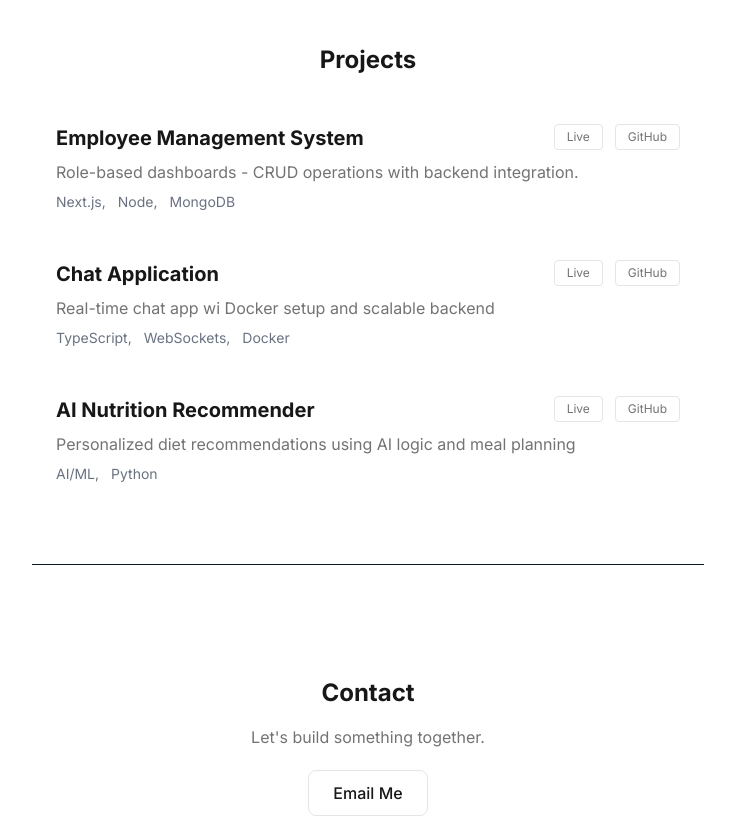
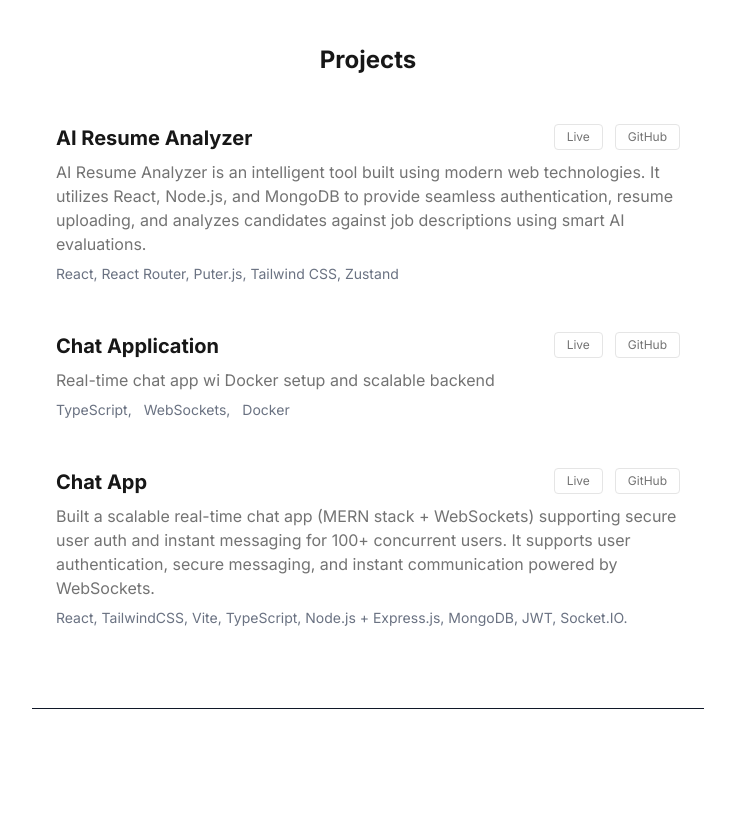
Before and after one commit to ankur0704/portfolio, a Next.js app: page / in a window 1280 px wide. Shown: the part 1200-2018 px from the top of the page, without its empty margins (272-1007 px from the left). Built offline with nearby package versions, Linux system fonts and the light colour scheme.

Commit message:
projects sections

```diff
--- a/src/app/page.tsx
+++ b/src/app/page.tsx
@@ -1,6 +1,8 @@
 import Link from "next/link";
 import SocialLinks from "@/components/SocialLinks";
 import ThemeToggle from "@/components/ThemeToggle";
+import React from "react";
+import { Router } from "lucide-react";
 
 export default function Home() {
   const skills = [
@@ -9,11 +11,13 @@ export default function Home() {
 
   const projects = [
     {
-      title: "Employee Management System",
-      desc: "Role-based dashboards - CRUD operations with backend integration.",
-      tech: ["Next.js", "Node", "MongoDB"],
+      title: "AI Resume Analyzer",
+      desc: `AI Resume Analyzer is an intelligent tool built using modern web technologies.
+      It utilizes React, Node.js, and MongoDB to provide seamless authentication, resume uploading,
+      and analyzes candidates against job descriptions using smart AI evaluations.`,
+      tech: ["React, React Router, Puter.js, Tailwind CSS, Zustand"],
       live: "#",
-      github: "#",
+      github: "https://github.com/ankur0704/ai-resume-analyzer",
     },
     {
       title: "Chat Application",
@@ -23,11 +27,13 @@ export default function Home() {
       github: "https://github.com/ankur0704/chatapp.git",
     },
     {
-      title: "AI Nutrition Recommender",
-      desc: "Personalized diet recommendations using AI logic and meal planning",
-      tech: ["AI/ML", "Python"],
+      title: "Chat App",
+      desc: `Built a scalable real-time chat app (MERN stack + WebSockets) supporting secure user auth and instant
+             messaging for 100+ concurrent users. It supports user authentication, secure messaging, and instant
+             communication powered by WebSockets.`,
+      tech: ["React, TailwindCSS, Vite, TypeScript, Node.js + Express.js, MongoDB, JWT, Socket.IO."],
       live: "#",
-      github: "#",
+      github: "https://github.com/ankur0704/chatapp",
     },
   ];
 
@@ -148,7 +154,7 @@ export default function Home() {
 
       {/* FOOTER */}
       <footer className="text-center text-muted text-sm py-8 border-t border-border">
-        <p>© {new Date().getFullYear()} Ankur Sonavane • Built with Next.js</p>
+        <p>© {new Date().getFullYear()} Ankur Sonavane | All rights reserved</p>
       </footer>
     </main>
   );
```
